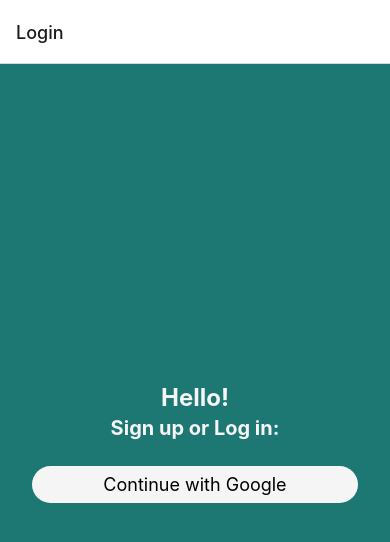
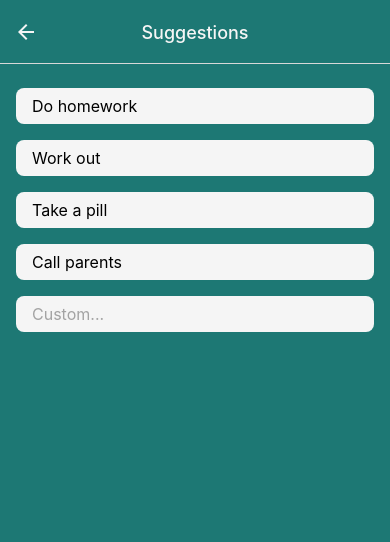
Before and after one commit to nargizas/easytodo_frontend, a React Native app: screen /Suggestions in a window 390 px wide. Shown: the top 542 px of the page. Built offline with nearby package versions, Linux system fonts and the light colour scheme.

Commit message:
Add SuggestionsScreen

```diff
--- a/App.js
+++ b/App.js
@@ -6,22 +6,24 @@
 import LoginScreen from './screens/LoginScreen';
 import DashboardScreen from './screens/DashboardScreen';
 import EmptyDashboardScreen from './screens/EmptyDashboardScreen';
+import SuggestionsScreen from './screens/SuggestionsScreen';
+import { useSatet, useEffect } from 'react';
 const Stack = createNativeStackNavigator();
 
 export default function App() {
+
+  // const [currentDate, setCurrentDate] = useState['']
+
+  // useEffect(())
   return (
-    // <View>
-    //   <Text>Hello!</Text>
-    //   <Text>Sign up or Log in:</Text>
-    //   <PrimaryButton>Continue with Google</PrimaryButton>
-    // </View>
     <>
       <StatusBar style="dark" />
       <NavigationContainer>
         <Stack.Navigator>
-          <Stack.Screen name="Login" component={LoginScreen} />
+          <Stack.Screen name="Login" component={LoginScreen} options={{ headerStyle: { backgroundColor: '#1D7874' }, headerTitleAlign: "center", headerTintColor: "#f5f5f5" }} />
           <Stack.Screen name="Dashboard" component={DashboardScreen} />
-          <Stack.Screen name="EmptyDashboard" component={EmptyDashboardScreen} />
+          <Stack.Screen name="EmptyDashboard" component={EmptyDashboardScreen} options={{ title: "Today", headerStyle: { backgroundColor: '#1D7874' }, headerTitleAlign: "center", headerTintColor: "#f5f5f5" }} />
+          <Stack.Screen name="Suggestions" component={SuggestionsScreen} options={{ title: "Suggestions", headerStyle: { backgroundColor: '#1D7874' }, headerTitleAlign: "center", headerTintColor: "#f5f5f5" }} />
         </Stack.Navigator>
       </NavigationContainer>
     </>
--- a/components/AddFloatingButton.js
+++ b/components/AddFloatingButton.js
@@ -3,7 +3,7 @@
 function AddFloatingButton({ onPress }) {
     return (
         <View style={styles.buttonOuterContainer}>
-            <Pressable style={styles.buttonInnerContainer} onPress={onPress} android_ripple={{ color: '#ca9200' }}>
+            <Pressable style={({ pressed }) => pressed ? [styles.buttonInnerContainer, styles.pressed] : styles.buttonInnerContainer} onPress={onPress} android_ripple={{ color: '#ca9200' }}>
                 <Image source={require('../assets/images/plus.png')} resizeMode='center' style={styles.image} />
             </Pressable>
         </View>
@@ -26,5 +26,8 @@
     image: {
         width: 32,
         height: 32
+    },
+    pressed: {
+        opacity: 0.75
     }
 })
--- a/components/PrimaryButton.js
+++ b/components/PrimaryButton.js
@@ -5,7 +5,7 @@
 function PrimaryButton({ children, onPress }) {
     return (
         <View style={styles.buttonOuterContainer}>
-            <Pressable style={styles.buttonInnerContainer} onPress={onPress} android_ripple={{ color: '#c7c7c7' }}>
+            <Pressable style={({ pressed }) => pressed ? [styles.buttonInnerContainer, styles.pressed] : styles.buttonInnerContainer} onPress={onPress} android_ripple={{ color: '#c7c7c7' }}>
                 <Text style={styles.buttonText}>{children}</Text>
             </Pressable>
         </View>
@@ -33,5 +33,8 @@
         fontSize: 18,
         opacity: 54,
         textAlign: 'center'
+    },
+    pressed: {
+        opacity: 0.75
     }
 })
--- a/screens/EmptyDashboardScreen.js
+++ b/screens/EmptyDashboardScreen.js
@@ -1,7 +1,11 @@
 import { Text, View, StyleSheet, Image } from 'react-native';
 import AddFloatingButton from '../components/AddFloatingButton';
 
-function EmptyDashboardScreen() {
+function EmptyDashboardScreen({ navigation }) {
+    function addPressHandler() {
+        navigation.navigate("Suggestions")
+    }
+
     return (
         <View style={styles.appContainer}>
             <View style={styles.itemsContainer}>
@@ -12,10 +16,10 @@
                 <Text style={styles.smallerTextItem}>Press "+" to add to-do</Text>
             </View>
             <View style={styles.bottomBar}>
-                <Text style={styles.modeText}>Daily</Text>
+                <Text style={styles.selectedModeText}>Daily</Text>
                 <Text style={styles.modeText}>Weekly</Text>
                 <Text style={styles.modeText}>Monthly</Text>
-                <AddFloatingButton />
+                <AddFloatingButton onPress={addPressHandler} />
             </View>
         </View>
     );
@@ -67,9 +71,17 @@
         alignContent: 'flex-end',
         marginBottom: 16
     },
+    selectedModeText: {
+        flex: 1,
+        color: "#f5f5f5",
+        fontSize: 16,
+        justifyContent: 'center',
+        textAlignVertical: 'center'
+    },
     modeText: {
         flex: 1,
-        color: "#f5f5f5",
+        color: "#a3a3a3",
+        fontSize: 16,
         justifyContent: 'center',
         textAlignVertical: 'center'
     }
--- /dev/null
+++ b/screens/SuggestionsScreen.js
@@ -0,0 +1,48 @@
+import { Text, View, StyleSheet } from 'react-native';
+import PrimaryButton from '../components/PrimaryButton';
+import { useState } from 'react';
+
+function SuggestionsScreen() {
+    const [wordSuggestions, setWordSuggestions] = useState(["Do homework", "Work out", "Take a pill", "Call parents"])
+    return (
+        <View style={styles.appContainer}>
+            <View >
+                {wordSuggestions.map((word) =>
+                    <View style={styles.textContainer} key={word}>
+                        <Text style={styles.wordText}>{word}</Text>
+                    </View>
+                )}
+            </View>
+            <View style={styles.textContainer} >
+                <Text style={styles.customText}>Custom...</Text>
+            </View>
+        </View>
+    );
+}
+
+export default SuggestionsScreen;
+
+const styles = StyleSheet.create({
+    appContainer: {
+        flex: 1,
+        // flexDirection: 'column',
+        padding: 16,
+        backgroundColor: '#1D7874',
+        alignContent: 'center',
+    },
+    textContainer: {
+        borderRadius: 8,
+        paddingHorizontal: 16,
+        paddingVertical: 8,
+        backgroundColor: "#f5f5f5",
+        marginVertical: 8,
+        elevation: 2
+    },
+    wordText: {
+        fontSize: 16,
+    },
+    customText: {
+        color: "#a3a3a3",
+        fontSize: 16
+    }
+})
```
